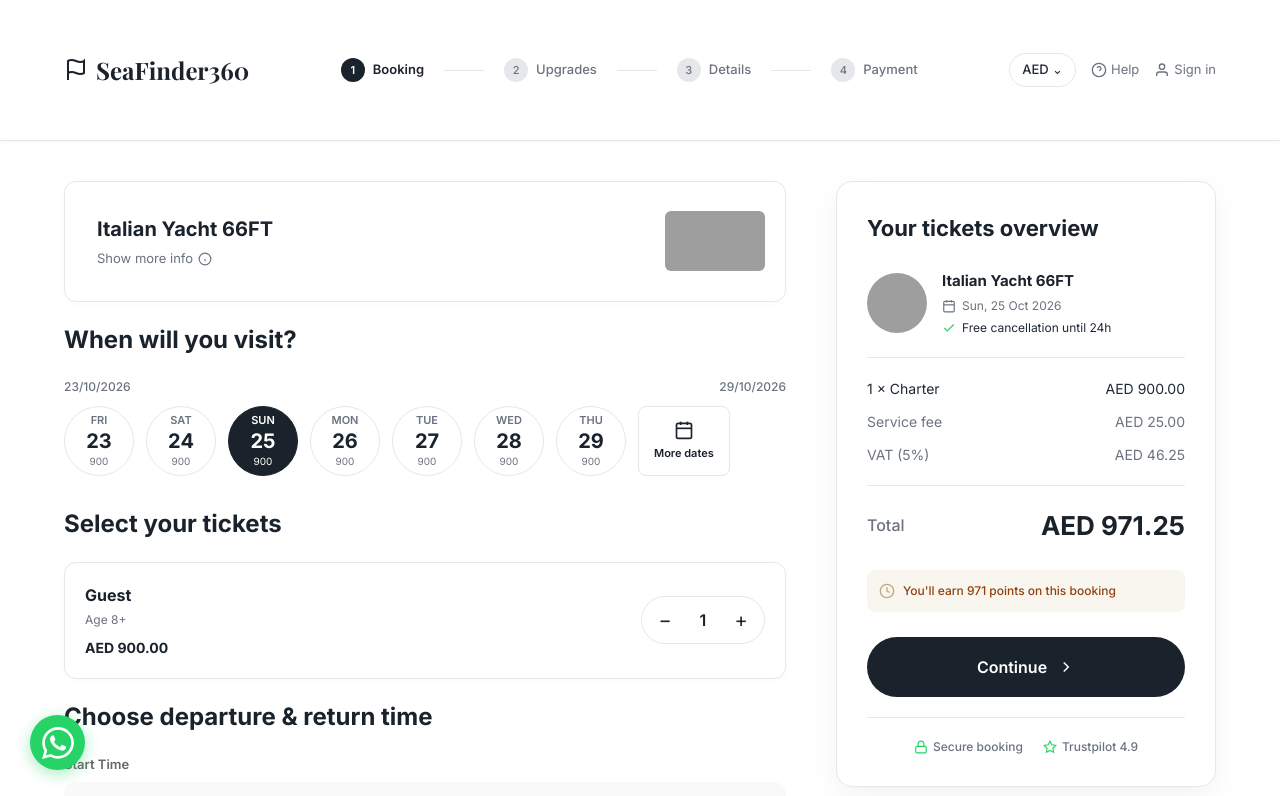
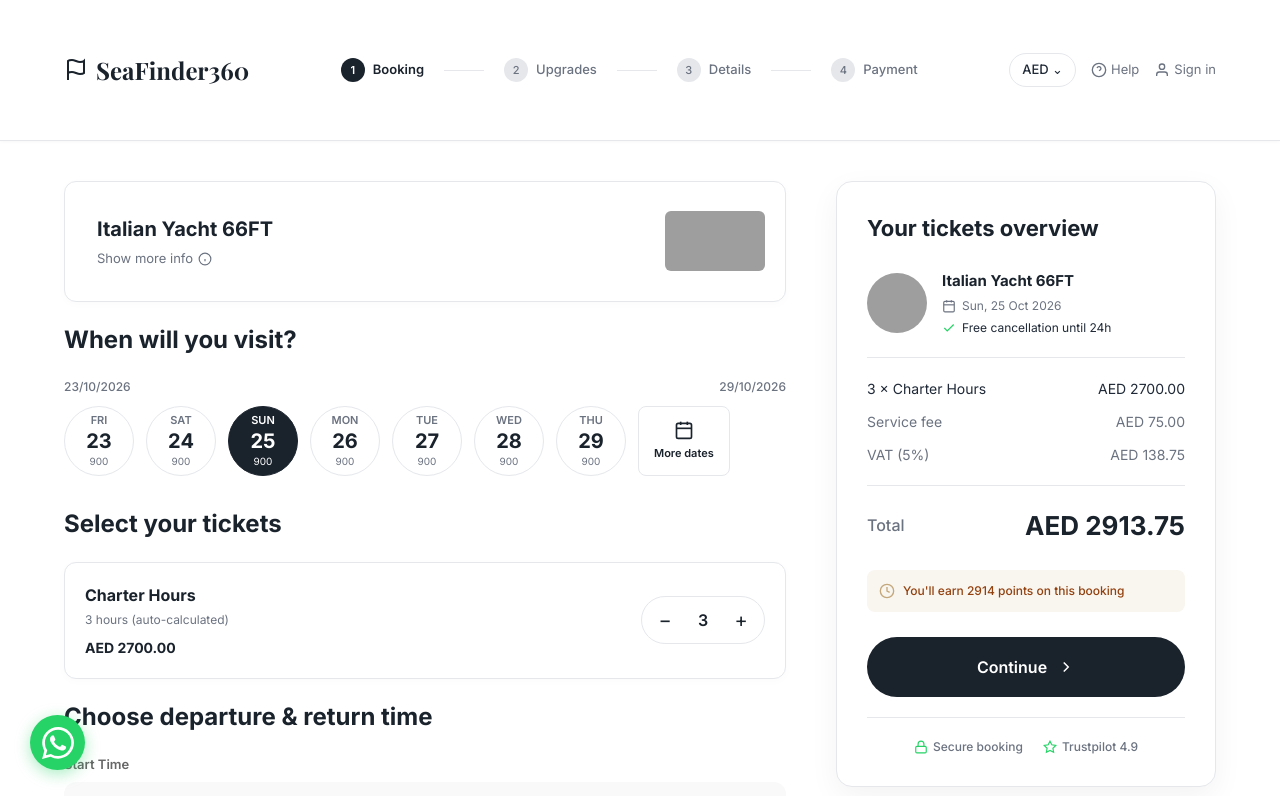
Before and after one commit to waseemsamra/seafinder360, a Next.js app: page /checkout in a window 1280 px wide. Shown: the top 796 px of the page. Built offline with nearby package versions, Linux system fonts and the light colour scheme; grey boxes are pictures that could not be loaded; a web font is replaced by a local one.

Commit message:
Auto calc hours and prices

```diff
--- a/src/app/checkout/page.tsx
+++ b/src/app/checkout/page.tsx
@@ -1,11 +1,20 @@
 "use client";
-import { useState } from "react";
+import { useState, useEffect } from "react";
 import Link from "next/link";
 import TimeRangePicker from "./time-picker";
 
 export default function CheckoutPage() {
   const [startTime, setStartTime] = useState("09:00");
   const [endTime, setEndTime] = useState("12:00");
+  const [hours, setHours] = useState(3);
+  useEffect(() => {
+    const [sh, sm] = startTime.split(":").map(Number);
+    const [eh, em] = endTime.split(":").map(Number);
+    let diff = (eh * 60 + em) - (sh * 60 + sm);
+    if (diff < 0) diff += 24 * 60;
+    const h = Math.round(diff / 60 * 10) / 10;
+    if (h > 0) setHours(h);
+  }, [startTime, endTime]);
   return (
     <>
       <header className="header">
@@ -59,14 +68,14 @@ export default function CheckoutPage() {
             <h2 className="section-title">Select your tickets</h2>
             <div className="ticket-card">
               <div className="ticket-info">
-                <h4>Guest</h4>
-                <p>Age 8+</p>
-                <div className="price">AED 900.00</div>
+                <h4>Charter Hours</h4>
+                <p>{hours} hour{hours !== 1 ? 's' : ''} (auto-calculated)</p>
+                <div className="price">AED {(900 * hours).toFixed(2)}</div>
               </div>
               <div className="counter-pill">
-                <button className="counter-btn">−</button>
-                <div className="counter-val">1</div>
-                <button className="counter-btn">+</button>
+                <button className="counter-btn" disabled>−</button>
+                <div className="counter-val">{hours}</div>
+                <button className="counter-btn" disabled>+</button>
               </div>
             </div>
           </div>
@@ -88,12 +97,12 @@ export default function CheckoutPage() {
               </div>
             </div>
             <div className="price-breakdown">
-              <div className="price-row"><span>1 × Charter</span><span>AED 900.00</span></div>
-              <div className="price-row muted"><span>Service fee</span><span>AED 25.00</span></div>
-              <div className="price-row muted"><span>VAT (5%)</span><span>AED 46.25</span></div>
+              <div className="price-row"><span>{hours} × Charter Hour{hours !== 1 ? 's' : ''}</span><span>AED {(900 * hours).toFixed(2)}</span></div>
+              <div className="price-row muted"><span>Service fee</span><span>AED {(25 * hours).toFixed(2)}</span></div>
+              <div className="price-row muted"><span>VAT (5%)</span><span>AED {((900 * hours + 25 * hours) * 0.05).toFixed(2)}</span></div>
             </div>
-            <div className="total-row"><span className="label">Total</span><span className="amount">AED 971.25</span></div>
-            <div className="points-banner"><svg viewBox="0 0 24 24" fill="none" stroke="currentColor" strokeWidth="2"><circle cx="12" cy="12" r="10" /><path d="M12 6v6l4 2" /></svg> You'll earn 971 points on this booking</div>
+            <div className="total-row"><span className="label">Total</span><span className="amount">AED {((900 * hours + 25 * hours) * 1.05).toFixed(2)}</span></div>
+            <div className="points-banner"><svg viewBox="0 0 24 24" fill="none" stroke="currentColor" strokeWidth="2"><circle cx="12" cy="12" r="10" /><path d="M12 6v6l4 2" /></svg> You'll earn {Math.round((900 * hours + 25 * hours) * 1.05)} points on this booking</div>
             <Link href="/enhance" className="btn-continue">Continue <svg width="18" height="18" viewBox="0 0 24 24" fill="none" stroke="currentColor" strokeWidth="2"><polyline points="9 18 15 12 9 6" /></svg></Link>
             <div className="trust-badges">
               <span><svg viewBox="0 0 24 24" fill="none" stroke="currentColor" strokeWidth="2"><rect x="3" y="11" width="18" height="11" rx="2" ry="2" /><path d="M7 11V7a5 5 0 0 1 10 0v4" /></svg> Secure booking</span>
```
